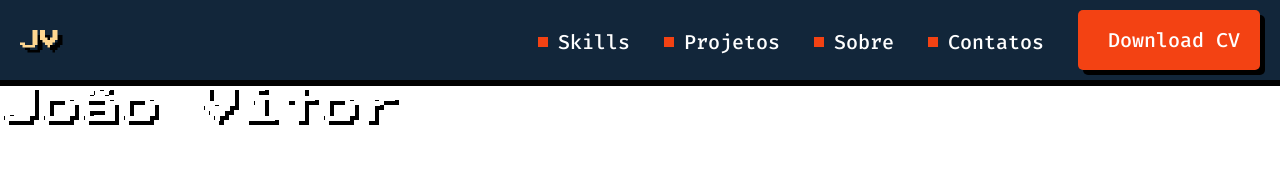
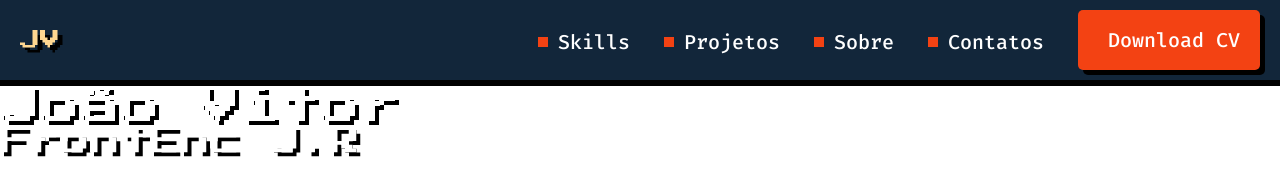
Before and after one commit to Joao-Vitor-Dev/curso-html-css-feliz, a plain HTML site: page index.html in a window 1280 px wide. Drawn offline with Linux system fonts and the light colour scheme.

Commit message:
Create subtitle component

```diff
--- /dev/null
+++ b/CSS/components/subtitle.css
@@ -0,0 +1,6 @@
+h2 {
+    text-shadow: 4px 4px 0px #000000;
+    font-size: 30px;
+    font-family: "Press Start 2P" , sans-serif;
+    color: #fff;
+}
--- a/index.html
+++ b/index.html
@@ -6,6 +6,7 @@
     <link rel="stylesheet" href="CSS/reset.css">
     <link rel="stylesheet" href="CSS/style.css">
     <link rel="stylesheet" href="CSS/components/title.css">
+    <link rel="stylesheet" href="CSS/components/subtitle.css">
     <meta charset="UTF-8">
     <meta http-equiv="X-UA-Compatible" content="IE=edge">
     <meta name="viewport" content="width=device-width, initial-scale=1.0">
@@ -25,5 +26,7 @@
         </header>
         <h1 id="name" >João Vitor</h1>
 
+        <h2>FrontEnc J.R</h2>
+
     </body>
 </html>
```
